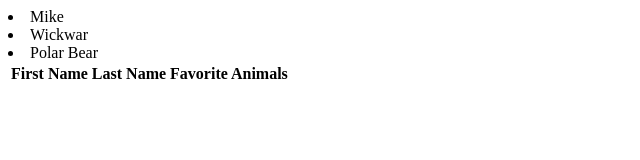
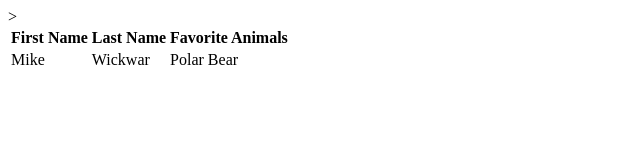
Before and after one commit to MikeWickwar/g18Lessons, a plain HTML site: page favorites.html in a window 1280 px wide. Shown: the whole page, without its empty margins (0-640 px from the left). Drawn offline with Linux system fonts and the light colour scheme.

Commit message:
fixed table

```diff
--- a/favorites.html
+++ b/favorites.html
@@ -4,19 +4,16 @@
 </head>
 <body>
   <table>
-    <thead>
       <tr>
         <th>First Name</th>
         <th>Last Name</th>
         <th>Favorite Animals</th>
-    </thead>
-    <tbody>
+      </tr>
       <tr>
-        <li>Mike</li>
-        <li>Wickwar</li>
-        <li>Polar Bear</li>
+        <td>Mike</td>
+        <td>Wickwar</<td></td>>
+        <td>Polar Bear</td>
       </tr>
-    </tbody>
   </table>
 
 </body>
```
Also changed, not shown: index.html (+6 -2 lines).
